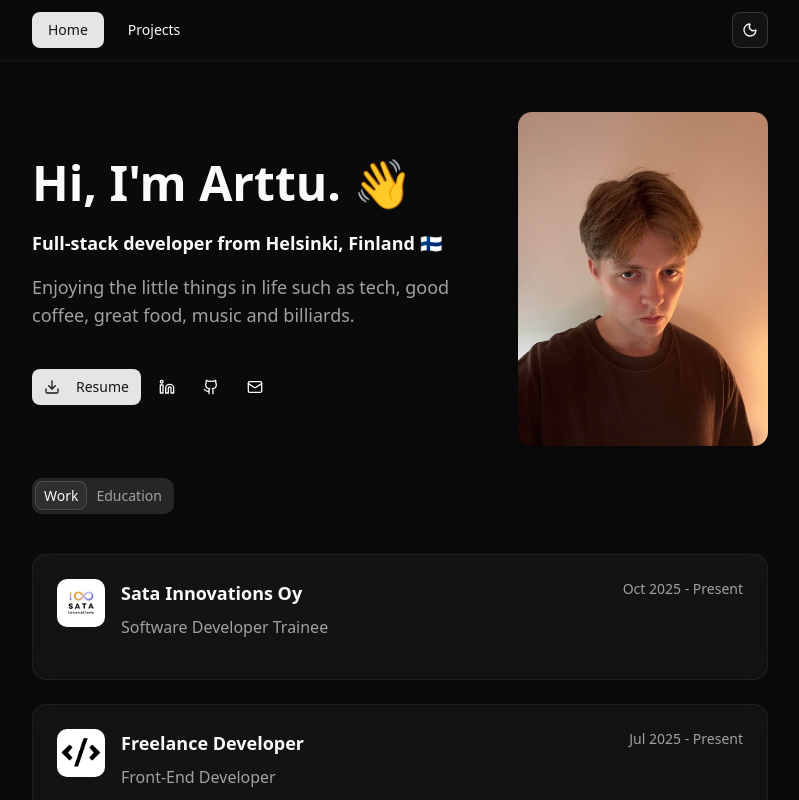
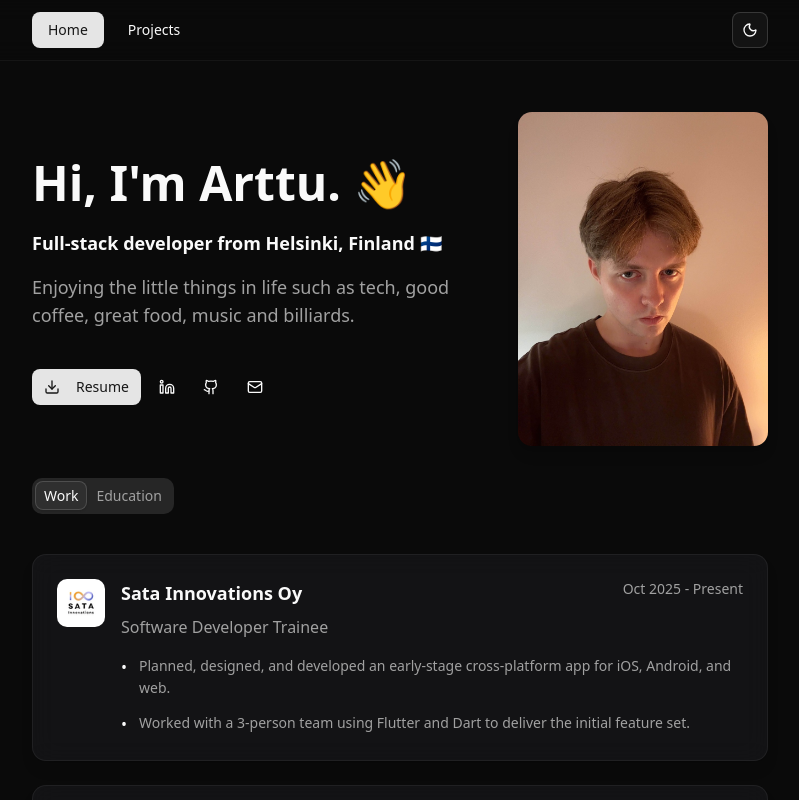
Before and after one commit to Arttuaarnio/portfolio, a React (Vite) app: page / in a window 1280 px wide. Shown: the top 800 px of the page, without its empty margins (240-1039 px from the left). Built offline with nearby package versions, Linux system fonts and the light colour scheme.

Commit message:
added bullet points to my internship part of work experience

```diff
--- a/src/data/WorkData.ts
+++ b/src/data/WorkData.ts
@@ -7,6 +7,10 @@ export default [
     logoColor: "transparent",
     position: "Software Developer Trainee",
     duration: "Oct 2025 - Present",
+    achievements: [
+      "Planned, designed, and developed an early-stage cross-platform app for iOS, Android, and web.",
+      "Worked with a 3-person team using Flutter and Dart to deliver the initial feature set.",
+    ],
   },
   {
     id: 2,
```
